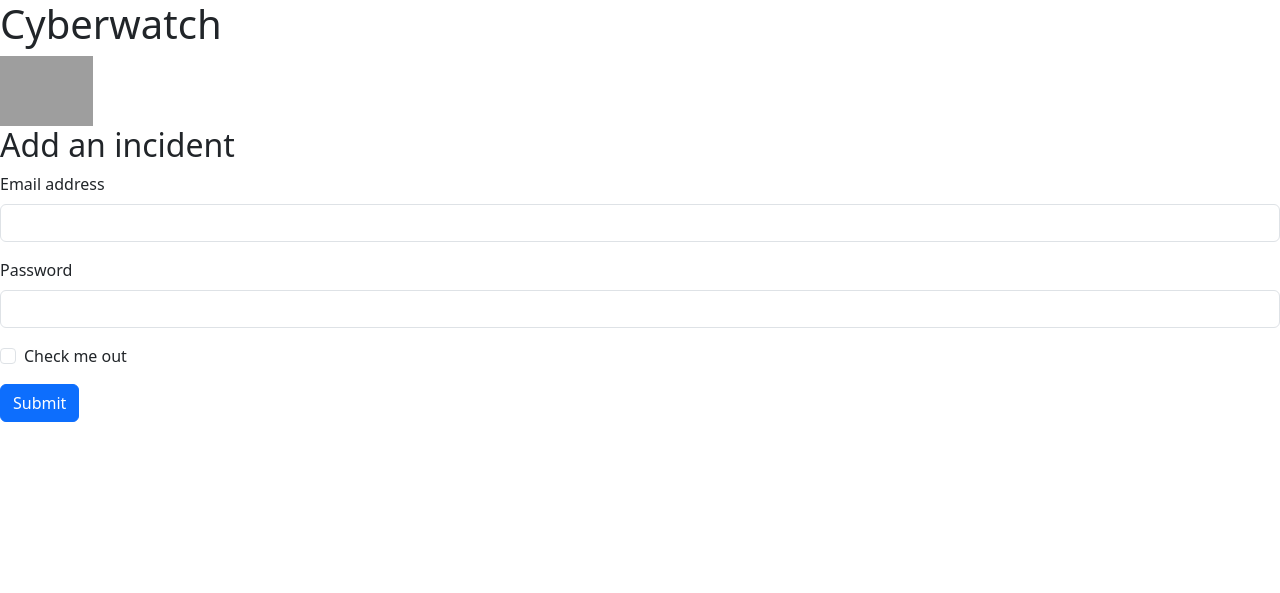
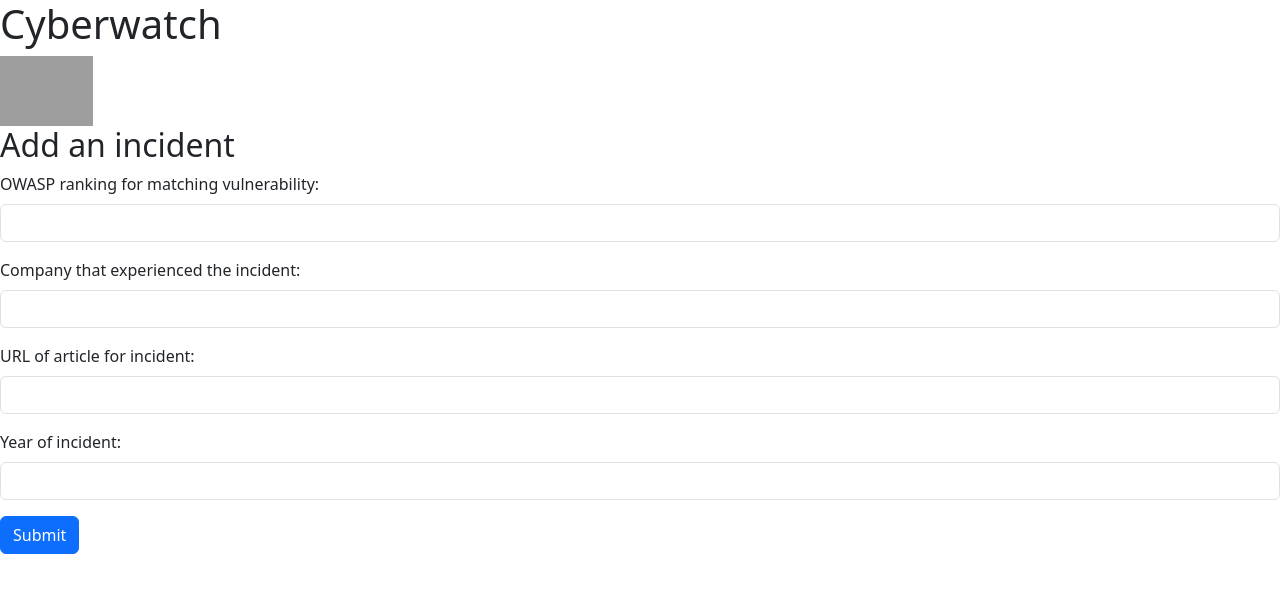
Before and after one commit to OscarJEB/name-for-your-repository-maximum-100-characters, a Flask app: page /add-incident in a window 1280 px wide. Shown: the top 593 px of the page. Run offline with Flask 3, Linux system fonts and the light colour scheme; grey boxes are pictures that could not be loaded.

Commit message:
My add incident page is now presentable so I  need to find how it submits and how I can connect that so it adds to my database

```diff
--- a/templates/add-incident.html
+++ b/templates/add-incident.html
@@ -7,17 +7,25 @@
 {% block content %}
 <form action = "/incidents" method="POST">
   <div class="mb-3">
-    <label for="vulnerability name" class="form-label">Email address</label>
-    <input type="email" class="form-control" id="exampleInputEmail1" aria-describedby="emailHelp">
+    <label for="exampleInputPassword1" class="form-label">OWASP ranking for matching vulnerability:</label>
+    <input type="number" class="form-control" id="">
+    <!-- ^^^vul_id^^^ -->
   </div>
   <div class="mb-3">
-    <label for="exampleInputPassword1" class="form-label">Password</label>
-    <input type="password" class="form-control" id="exampleInputPassword1">
+    <label for="exampleInputPassword1" class="form-label">Company that experienced the incident:</label>
+    <input type="text" class="form-control" id="">
+    <!-- ^^^inc_name^^^ -->
   </div>
-  <div class="mb-3 form-check">
-    <input type="checkbox" class="form-check-input" id="exampleCheck1">
-    <label class="form-check-label" for="exampleCheck1">Check me out</label>
+  <div class="mb-3">
+    <label for="exampleInputPassword1" class="form-label">URL of article for incident:</label>
+    <input type="url" class="form-control" id="">
+    <!-- ^^^inc_url^^^ -->
   </div>
+  <div class="mb-3">
+      <label for="exampleInputPassword1" class="form-label">Year of incident:</label>
+      <input type="number" class="form-control" id="">
+      <!-- ^^^inc_year^^^ -->
+    </div>
   <button type="submit" class="btn btn-primary">Submit</button>
 </form>
 {% endblock %}
```
